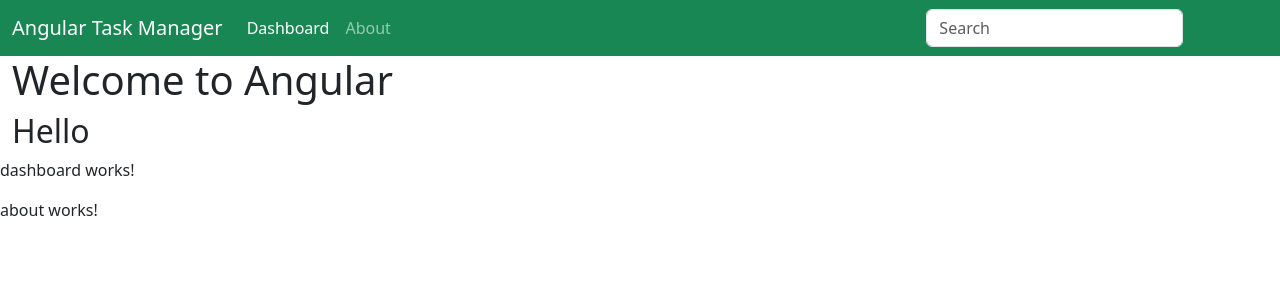
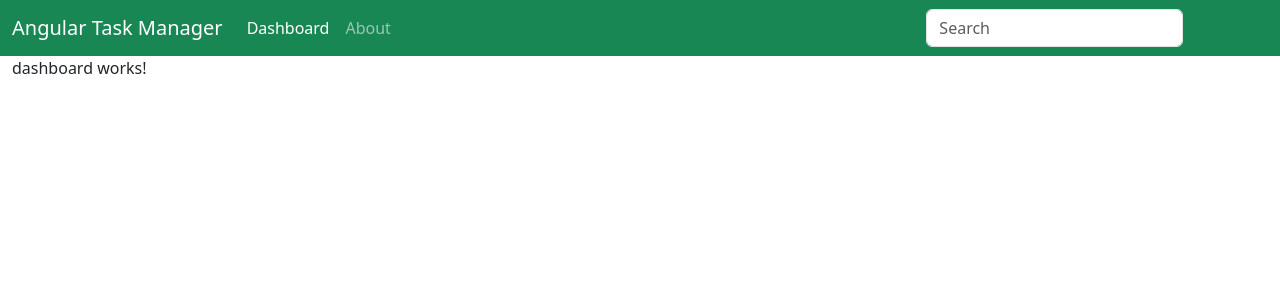
Before and after one commit to iamabhijit9874010029/TaskManager, an Angular app: page /dashboard in a window 1280 px wide. Before the commit this address led to /. Shown: the top 300 px of the page. Built offline with nearby package versions, Linux system fonts and the light colour scheme.

Commit message:
Create Basic Routing

```diff
--- a/src/app/app-routing.module.ts
+++ b/src/app/app-routing.module.ts
@@ -1,7 +1,13 @@
 import { NgModule } from '@angular/core';
 import { RouterModule, Routes } from '@angular/router';
+import { DashboardComponent } from './dashboard/dashboard.component';
+import { AboutComponent } from './about/about.component';
 
-const routes: Routes = [];
+const routes: Routes = [
+  {path: 'dashboard', component: DashboardComponent},
+  {path: 'about', component: AboutComponent},
+  {path: '', redirectTo: 'dashboard', pathMatch: 'full'},
+];
 
 @NgModule({
   imports: [RouterModule.forRoot(routes)],
--- a/src/app/app.component.html
+++ b/src/app/app.component.html
@@ -1,6 +1,6 @@
 <nav class="navbar navbar-expand-lg navbar-dark bg-success">
   <div class="container-fluid">
-    <a class="navbar-brand" href="#">Angular Task Manager</a>
+    <a class="navbar-brand" routerLink="">Angular Task Manager</a>
     <button class="navbar-toggler" type="button" data-bs-toggle="collapse" data-bs-target="#navbarSupportedContent"
       aria-controls="navbarSupportedContent" aria-expanded="false" aria-label="Toggle navigation">
       <span class="navbar-toggler-icon"></span>
@@ -8,10 +8,10 @@
     <div class="collapse navbar-collapse" id="navbarSupportedContent">
       <ul class="navbar-nav me-auto mb-2 mb-lg-0">
         <li class="nav-item">
-          <a class="nav-link active" aria-current="page" href="#">Dashboard</a>
+          <a class="nav-link active" aria-current="page" routerLink="dashboard">Dashboard</a>
         </li>
         <li class="nav-item">
-          <a class="nav-link" href="#">About</a>
+          <a class="nav-link" routerLink="about">About</a>
         </li>
         <!-- <li class="nav-item dropdown">
           <a class="nav-link dropdown-toggle" href="#" id="navbarDropdown" role="button" data-bs-toggle="dropdown"
@@ -39,12 +39,5 @@
   </div>
 </nav>
 <div class="container-fluid">
-  <h1>Welcome to Angular</h1>
-  <h2>Hello</h2>
+  <router-outlet></router-outlet>
 </div>
-<div>
-  <app-dashboard></app-dashboard>
-</div>
-<div>
-  <app-about></app-about>
-</div>
```
